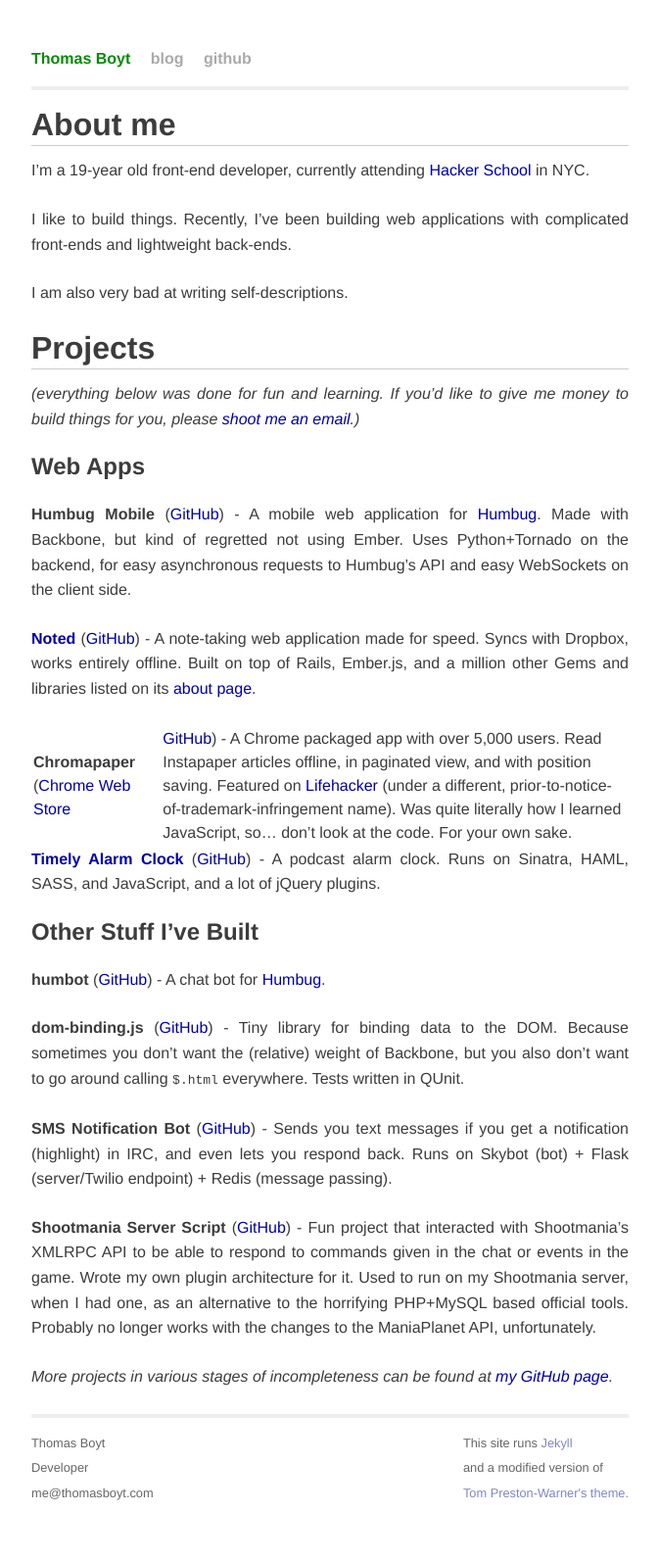
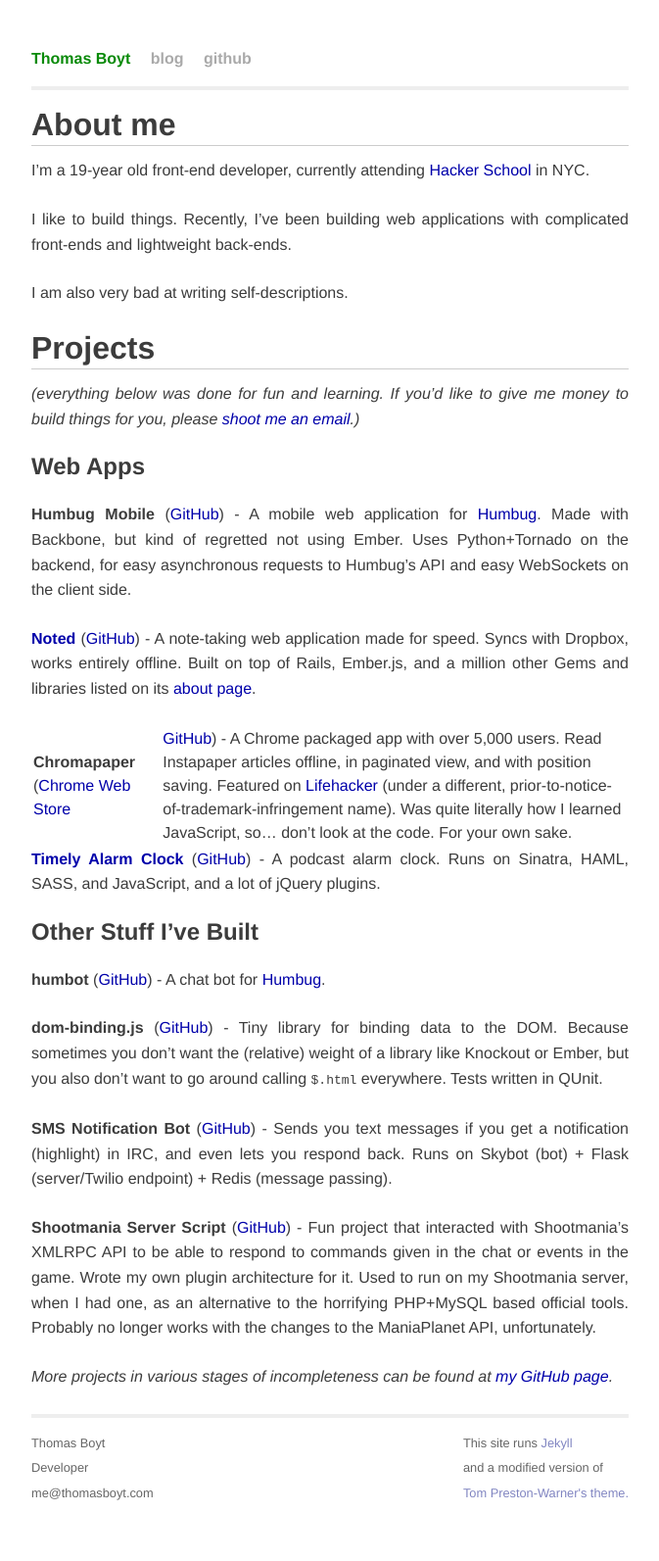
Before and after one commit to thomasboyt/thomasboyt.github.com, a Jekyll site: the page built from index.md, in a window 1280 px wide. Shown: the whole page at 98% size, without its empty margins (303-976 px from the left). Built offline with Jekyll 4.4.1, drawn with Linux system fonts in a browser that asks for light colours; nearby versions of some CDN libraries; library files that are not in the unit come from our copies.

Commit message:
index revisions

```diff
--- a/index.md
+++ b/index.md
@@ -30,7 +30,7 @@
 
 **humbot** ([GitHub](https://github.com/thomasboyt/humbot)) - A chat bot for [Humbug](https://humbughq.com).
 
-**dom-binding.js** ([GitHub](https://github.com/thomasboyt/dom-binding)) - Tiny library for binding data to the DOM. Because sometimes you don't want the (relative) weight of Backbone, but you also don't want to go around calling `$.html` everywhere. Tests written in QUnit.
+**dom-binding.js** ([GitHub](https://github.com/thomasboyt/dom-binding)) - Tiny library for binding data to the DOM. Because sometimes you don't want the (relative) weight of a library like Knockout or Ember, but you also don't want to go around calling `$.html` everywhere. Tests written in QUnit.
 
 **SMS Notification Bot** ([GitHub](https://github.com/thomasboyt/SMS-Notification-Bot)) - Sends you text messages if you get a notification (highlight) in IRC, and even lets you respond back. Runs on Skybot (bot) + Flask (server/Twilio endpoint) + Redis (message passing).
 
```
